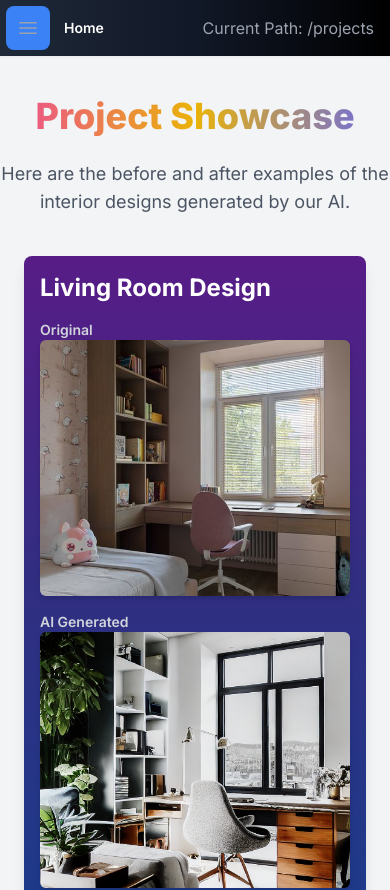
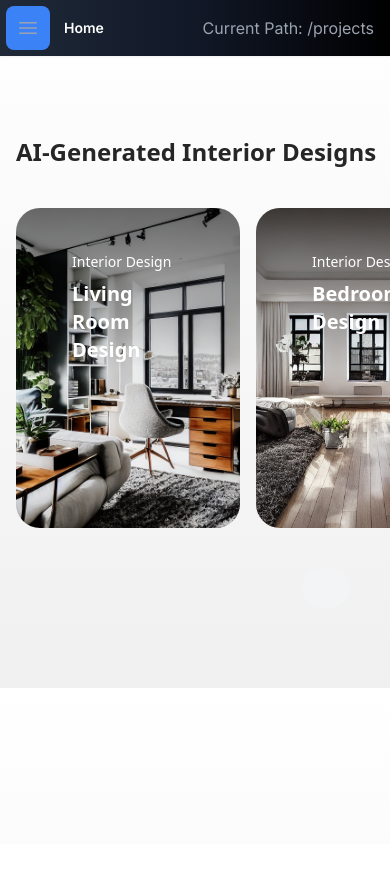
Before and after one commit to Sankalpcreat/Spacescape, a Next.js app: page /projects in a window 390 px wide. Shown: the top 890 px of the page. After the commit the page ends 844 px from the top, so only its background shows below. Built offline with nearby package versions, Linux system fonts and the light colour scheme.

Commit message:
aceternity ui

```diff
--- /dev/null
+++ b/app/ hooks/use-outside-click.ts
@@ -0,0 +1,23 @@
+import React, { useEffect } from "react";
+
+export const useOutsideClick = (
+  ref: React.RefObject<HTMLDivElement>,
+  callback: Function
+) => {
+  useEffect(() => {
+    const listener = (event: any) => {
+      if (!ref.current || ref.current.contains(event.target)) {
+        return;
+      }
+      callback(event);
+    };
+
+    document.addEventListener("mousedown", listener);
+    document.addEventListener("touchstart", listener);
+
+    return () => {
+      document.removeEventListener("mousedown", listener);
+      document.removeEventListener("touchstart", listener);
+    };
+  }, [ref, callback]);
+};
--- /dev/null
+++ b/app/components/ui/apple-cards-carousel.tsx
@@ -0,0 +1,297 @@
+"use client";
+import React, {
+  useEffect,
+  useRef,
+  useState,
+  createContext,
+  useContext,
+} from "react";
+import {
+  IconArrowNarrowLeft,
+  IconArrowNarrowRight,
+  IconX,
+} from "@tabler/icons-react";
+import { cn } from "../../lib/utils";
+import { AnimatePresence, motion } from "framer-motion";
+import Image, { ImageProps } from "next/image";
+import { useOutsideClick } from "../../ hooks/use-outside-click";
+
+interface CarouselProps {
+  items: JSX.Element[];
+  initialScroll?: number;
+}
+
+type Card = {
+  src: string;
+  title: string;
+  category: string;
+  content: React.ReactNode;
+};
+
+export const CarouselContext = createContext<{
+  onCardClose: (index: number) => void;
+  currentIndex: number;
+}>({
+  onCardClose: () => {},
+  currentIndex: 0,
+});
+
+export const Carousel = ({ items, initialScroll = 0 }: CarouselProps) => {
+  const carouselRef = React.useRef<HTMLDivElement>(null);
+  const [canScrollLeft, setCanScrollLeft] = React.useState(false);
+  const [canScrollRight, setCanScrollRight] = React.useState(true);
+  const [currentIndex, setCurrentIndex] = useState(0);
+
+  useEffect(() => {
+    if (carouselRef.current) {
+      carouselRef.current.scrollLeft = initialScroll;
+      checkScrollability();
+    }
+  }, [initialScroll]);
+
+  const checkScrollability = () => {
+    if (carouselRef.current) {
+      const { scrollLeft, scrollWidth, clientWidth } = carouselRef.current;
+      setCanScrollLeft(scrollLeft > 0);
+      setCanScrollRight(scrollLeft < scrollWidth - clientWidth);
+    }
+  };
+
+  const scrollLeft = () => {
+    if (carouselRef.current) {
+      carouselRef.current.scrollBy({ left: -300, behavior: "smooth" });
+    }
+  };
+
+  const scrollRight = () => {
+    if (carouselRef.current) {
+      carouselRef.current.scrollBy({ left: 300, behavior: "smooth" });
+    }
+  };
+
+  const handleCardClose = (index: number) => {
+    if (carouselRef.current) {
+      const cardWidth = isMobile() ? 230 : 384; // (md:w-96)
+      const gap = isMobile() ? 4 : 8;
+      const scrollPosition = (cardWidth + gap) * (index + 1);
+      carouselRef.current.scrollTo({
+        left: scrollPosition,
+        behavior: "smooth",
+      });
+      setCurrentIndex(index);
+    }
+  };
+
+  const isMobile = () => {
+    return window && window.innerWidth < 768;
+  };
+
+  return (
+    <CarouselContext.Provider
+      value={{ onCardClose: handleCardClose, currentIndex }}
+    >
+      <div className="relative w-full">
+        <div
+          className="flex w-full overflow-x-scroll overscroll-x-auto py-10 md:py-20 scroll-smooth [scrollbar-width:none]"
+          ref={carouselRef}
+          onScroll={checkScrollability}
+        >
+          <div
+            className={cn(
+              "absolute right-0  z-[1000] h-auto  w-[5%] overflow-hidden bg-gradient-to-l"
+            )}
+          ></div>
+
+          <div
+            className={cn(
+              "flex flex-row justify-start gap-4 pl-4",
+              "max-w-7xl mx-auto" // remove max-w-4xl if you want the carousel to span the full width of its container
+            )}
+          >
+            {items.map((item, index) => (
+              <motion.div
+                initial={{
+                  opacity: 0,
+                  y: 20,
+                }}
+                animate={{
+                  opacity: 1,
+                  y: 0,
+                  transition: {
+                    duration: 0.5,
+                    delay: 0.2 * index,
+                    ease: "easeOut",
+                    once: true,
+                  },
+                }}
+                key={"card" + index}
+                className="last:pr-[5%] md:last:pr-[33%]  rounded-3xl"
+              >
+                {item}
+              </motion.div>
+            ))}
+          </div>
+        </div>
+        <div className="flex justify-end gap-2 mr-10">
+          <button
+            className="relative z-40 h-10 w-10 rounded-full bg-gray-100 flex items-center justify-center disabled:opacity-50"
+            onClick={scrollLeft}
+            disabled={!canScrollLeft}
+          >
+            <IconArrowNarrowLeft className="h-6 w-6 text-gray-500" />
+          </button>
+          <button
+            className="relative z-40 h-10 w-10 rounded-full bg-gray-100 flex items-center justify-center disabled:opacity-50"
+            onClick={scrollRight}
+            disabled={!canScrollRight}
+          >
+            <IconArrowNarrowRight className="h-6 w-6 text-gray-500" />
+          </button>
+        </div>
+      </div>
+    </CarouselContext.Provider>
+  );
+};
+
+export const Card = ({
+  card,
+  index,
+  layout = false,
+}: {
+  card: Card;
+  index: number;
+  layout?: boolean;
+}) => {
+  const [open, setOpen] = useState(false);
+  const containerRef = useRef<HTMLDivElement>(null);
+  const { onCardClose, currentIndex } = useContext(CarouselContext);
+
+  useEffect(() => {
+    function onKeyDown(event: KeyboardEvent) {
+      if (event.key === "Escape") {
+        handleClose();
+      }
+    }
+
+    if (open) {
+      document.body.style.overflow = "hidden";
+    } else {
+      document.body.style.overflow = "auto";
+    }
+
+    window.addEventListener("keydown", onKeyDown);
+    return () => window.removeEventListener("keydown", onKeyDown);
+  }, [open]);
+
+  useOutsideClick(containerRef, () => handleClose());
+
+  const handleOpen = () => {
+    setOpen(true);
+  };
+
+  const handleClose = () => {
+    setOpen(false);
+    onCardClose(index);
+  };
+
+  return (
+    <>
+      <AnimatePresence>
+        {open && (
+          <div className="fixed inset-0 h-screen z-50 overflow-auto">
+            <motion.div
+              initial={{ opacity: 0 }}
+              animate={{ opacity: 1 }}
+              exit={{ opacity: 0 }}
+              className="bg-black/80 backdrop-blur-lg h-full w-full fixed inset-0"
+            />
+            <motion.div
+              initial={{ opacity: 0 }}
+              animate={{ opacity: 1 }}
+              exit={{ opacity: 0 }}
+              ref={containerRef}
+              layoutId={layout ? `card-${card.title}` : undefined}
+              className="max-w-5xl mx-auto bg-white dark:bg-neutral-900 h-fit  z-[60] my-10 p-4 md:p-10 rounded-3xl font-sans relative"
+            >
+              <button
+                className="sticky top-4 h-8 w-8 right-0 ml-auto bg-black dark:bg-white rounded-full flex items-center justify-center"
+                onClick={handleClose}
+              >
+                <IconX className="h-6 w-6 text-neutral-100 dark:text-neutral-900" />
+              </button>
+              <motion.p
+                layoutId={layout ? `category-${card.title}` : undefined}
+                className="text-base font-medium text-black dark:text-white"
+              >
+                {card.category}
+              </motion.p>
+              <motion.p
+                layoutId={layout ? `title-${card.title}` : undefined}
+                className="text-2xl md:text-5xl font-semibold text-neutral-700 mt-4 dark:text-white"
+              >
+                {card.title}
+              </motion.p>
+              <div className="py-10">{card.content}</div>
+            </motion.div>
+          </div>
+        )}
+      </AnimatePresence>
+      <motion.button
+        layoutId={layout ? `card-${card.title}` : undefined}
+        onClick={handleOpen}
+        className="rounded-3xl bg-gray-100 dark:bg-neutral-900 h-80 w-56 md:h-[40rem] md:w-96 overflow-hidden flex flex-col items-start justify-start relative z-10"
+      >
+        <div className="absolute h-full top-0 inset-x-0 bg-gradient-to-b from-black/50 via-transparent to-transparent z-30 pointer-events-none" />
+        <div className="relative z-40 p-8">
+          <motion.p
+            layoutId={layout ? `category-${card.category}` : undefined}
+            className="text-white text-sm md:text-base font-medium font-sans text-left"
+          >
+            {card.category}
+          </motion.p>
+          <motion.p
+            layoutId={layout ? `title-${card.title}` : undefined}
+            className="text-white text-xl md:text-3xl font-semibold max-w-xs text-left [text-wrap:balance] font-sans mt-2"
+          >
+            {card.title}
+          </motion.p>
+        </div>
+        <BlurImage
+          src={card.src}
+          alt={card.title}
+          fill
+          className="object-cover absolute z-10 inset-0"
+        />
+      </motion.button>
+    </>
+  );
+};
+
+export const BlurImage = ({
+  height,
+  width,
+  src,
+  className,
+  alt,
+  ...rest
+}: ImageProps) => {
+  const [isLoading, setLoading] = useState(true);
+  return (
+    <Image
+      className={cn(
+        "transition duration-300",
+        isLoading ? "blur-sm" : "blur-0",
+        className
+      )}
+      onLoad={() => setLoading(false)}
+      src={src}
+      width={width}
+      height={height}
+      loading="lazy"
+      decoding="async"
+      blurDataURL={typeof src === "string" ? src : undefined}
+      alt={alt ? alt : "Background of a beautiful view"}
+      {...rest}
+    />
+  );
+};
--- /dev/null
+++ b/app/lib/utils.ts
@@ -0,0 +1,8 @@
+// app/lib/utils.ts
+
+import { ClassValue, clsx } from "clsx";
+import { twMerge } from "tailwind-merge";
+
+export function cn(...inputs: ClassValue[]) {
+  return twMerge(clsx(inputs));
+}
--- a/app/projects/page.tsx
+++ b/app/projects/page.tsx
@@ -1,85 +1,90 @@
 "use client";
 
-import Image from 'next/image';
+import Image from "next/image";
+import React from "react";
+import { Carousel, Card } from "@/components/ui/apple-cards-carousel"; // Assuming you have a Carousel component
+
+// Component for showing Original and AI-generated design within a card
+const ProjectContent = ({ original, generated }) => {
+  return (
+    <div className="grid grid-cols-1 md:grid-cols-2 gap-6">
+      <div className="relative">
+        <h4 className="text-md font-semibold mb-2 text-white">Original Design</h4>
+        <Image
+          src={original}
+          alt="Original"
+          width={600}
+          height={400}
+          className="rounded-md"
+        />
+      </div>
+      <div className="relative">
+        <h4 className="text-md font-semibold mb-2 text-white">AI-Generated Design</h4>
+        <Image
+          src={generated}
+          alt="Generated"
+          width={600}
+          height={400}
+          className="rounded-md"
+        />
+      </div>
+    </div>
+  );
+};
 
 export default function ProjectsPage() {
-
+  // Data array containing project details
   const projects = [
     {
       id: 1,
+      title: "Living Room Design",
       original: "/images/original1.jpg",
       generated: "/images/generated1.jpg",
-      title: "Living Room Design",
+      description: "Our AI transformed this living room into a modern space.",
     },
     {
       id: 2,
+      title: "Bedroom Design",
       original: "/images/original2.jpg",
       generated: "/images/generated2.jpg",
-      title: "Bedroom Design",
+      description: "A cozy bedroom was redesigned with minimalist aesthetics.",
     },
     {
       id: 3,
+      title: "Dining Room Design",
       original: "/images/original3.jpg",
       generated: "/images/generated3.jpg",
-      title: "Dining Room Design",
+      description: "This dining room got a fresh look with our AI's touch.",
     },
     {
       id: 4,
+      title: "Office Design",
       original: "/images/original4.jpg",
       generated: "/images/generated4.jpg",
-      title: "Office Design",
+      description: "We transformed this office into a sleek modern workspace.",
     },
   ];
 
+  const cards = projects.map((project, index) => (
+    <Card
+      key={project.id}
+      card={{
+        category: "Interior Design",
+        title: project.title,
+        content: <ProjectContent original={project.original} generated={project.generated} />,
+        src: project.generated, // For card cover image
+        description: project.description,
+      }}
+      index={index}
+    />
+  ));
+
   return (
-    <main className="flex min-h-screen flex-col py-10 lg:pl-72 bg-gray-100">
-      {/* Page Header */}
-      <div className="text-center">
-        <h1 className="text-4xl font-extrabold text-transparent bg-clip-text bg-gradient-to-r from-pink-500 via-yellow-500 to-indigo-500 mb-6">
-          Project Showcase
-        </h1>
-        <p className="text-lg text-gray-600 mb-10">
-          Here are the before and after examples of the interior designs generated by our AI.
-        </p>
-      </div>
-
-      {/* Cards Section */}
-      <div className="grid grid-cols-1 md:grid-cols-2 gap-12 px-6 lg:px-8">
-        {projects.map((project) => (
-          <div
-            key={project.id}
-            className="rounded-lg shadow-lg overflow-hidden bg-gradient-to-b from-purple-900 via-indigo-900 to-blue-900 text-white transform transition duration-300 hover:scale-105"
-          >
-            <div className="relative">
-              <h3 className="text-2xl font-bold text-white px-4 pt-4">
-                {project.title}
-              </h3>
-
-              <div className="mt-4 px-4">
-                <p className="text-sm font-semibold text-gray-300">Original</p>
-                <Image
-                  src={project.original}
-                  alt={`${project.title} Original`}
-                  width={800}  // Increased the image width
-                  height={600} // Increased the image height
-                  className="w-full h-64 object-cover rounded-md shadow-md"
-                />
-              </div>
-
-              <div className="mt-4 px-4 pb-4">
-                <p className="text-sm font-semibold text-gray-300">AI Generated</p>
-                <Image
-                  src={project.generated}
-                  alt={`${project.title} AI Generated`}
-                  width={800}  // Increased the image width
-                  height={600} // Increased the image height
-                  className="w-full h-64 object-cover rounded-md shadow-md"
-                />
-              </div>
-            </div>
-          </div>
-        ))}
-      </div>
-    </main>
+    <div className="w-full h-full py-20">
+      <h2 className="max-w-7xl pl-4 mx-auto text-2xl md:text-5xl font-bold text-neutral-800 dark:text-neutral-200 font-sans">
+        AI-Generated Interior Designs
+      </h2>
+      <Carousel items={cards} />
+    </div>
   );
 }
--- a/package.json
+++ b/package.json
@@ -12,12 +12,15 @@
   "dependencies": {
     "@headlessui/react": "^1.7.15",
     "@heroicons/react": "^2.0.18",
+    "@tabler/icons-react": "^3.17.0",
     "@types/node": "20.3.1",
     "@types/react": "18.2.12",
     "@types/react-dom": "18.2.5",
     "@vercel/analytics": "^1.0.1",
     "autoprefixer": "10.4.14",
+    "clsx": "^2.1.1",
     "file-saver": "^2.0.5",
+    "framer-motion": "^11.5.6",
     "lucide-react": "^0.441.0",
     "next": "14.1.1",
     "postcss": "8.4.31",
@@ -27,6 +30,7 @@
     "react-icons": "^4.9.0",
     "react-loader-spinner": "^5.3.4",
     "replicate": "^0.12.3",
+    "tailwind-merge": "^2.5.2",
     "tailwindcss": "^3.3.2",
     "typescript": "5.1.3"
   },
```
Also changed, not shown: 2 other files (tests, documents, lock files or other folders).
